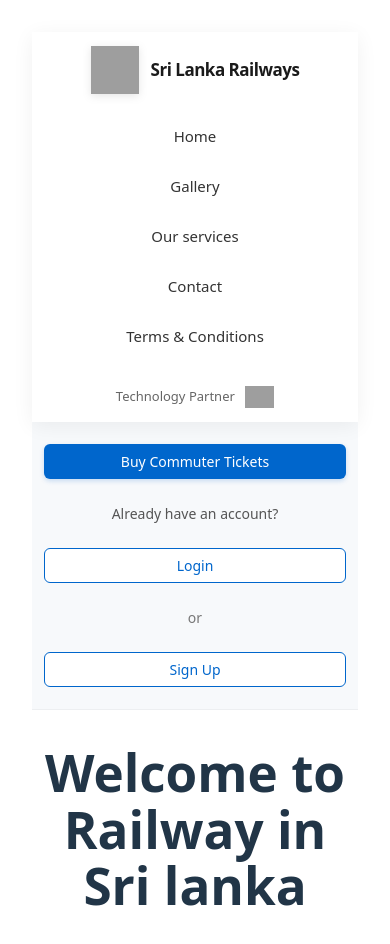
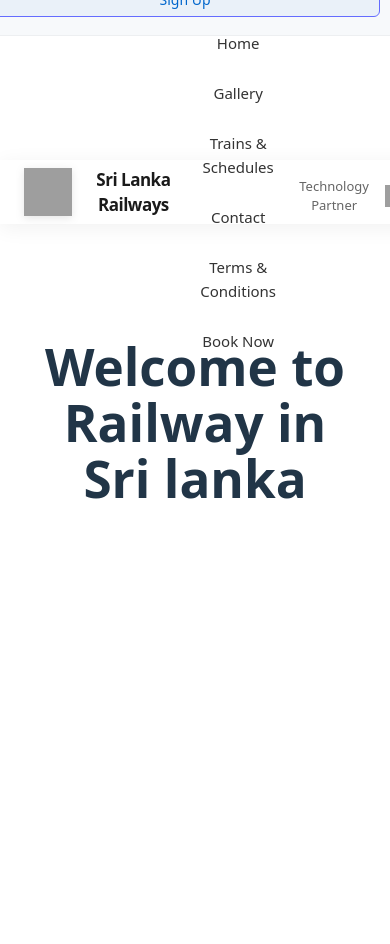
Before and after one commit to jayawickrma/TrainBooking-Frontend-React, a React (Vite) app: page / in a window 390 px wide. Shown: the top 944 px of the page. After the commit the page ends 844 px from the top, so only its background shows below. Built offline with nearby package versions, Linux system fonts and the light colour scheme; grey boxes are pictures that could not be loaded.

Commit message:
done navbar

```diff
--- a/src/CSS/Navbar.css
+++ b/src/CSS/Navbar.css
@@ -1,4 +1,21 @@
-/* Modern NavBar Container */
+/* Auth Bar */
+.auth-bar {
+    display: flex;
+    justify-content: flex-end;
+    align-items: center;
+    padding: 12px 24px;
+    background-color: #f7f9fb;
+    border-bottom: 1px solid rgba(0, 0, 0, 0.04);
+    position: fixed; /* Fixed position */
+    top: 0; /* Position at the top */
+    left: 10; /* Ensure it starts from the very left */
+    right: 0; /* Ensure it spans to the very right */
+    z-index: 999; /* Ensure it is below the navbar */
+    width: 100%; /* Ensure it spans the full width */
+    height: 15px;
+}
+
+/* Navbar Container */
 .navbar-container {
     display: flex;
     justify-content: space-between;
@@ -7,9 +24,13 @@
     padding: 16px 24px;
     box-shadow: 0 4px 20px rgba(0, 0, 0, 0.06);
     backdrop-filter: blur(10px);
-    position: sticky;
-    top: 0;
-    z-index: 1000;
+    position: fixed; /* Fixed position */
+    top: 42px; /* Position below the auth-bar */
+    left: 0; /* Ensure it starts from the very left */
+    right: 0; /* Ensure it spans to the very right */
+    z-index: 1000; /* Ensure it is above the auth-bar */
+    width: 100%; /* Ensure it spans the full width */
+    height: 32px;
 }
 
 /* Logo Section */
@@ -106,16 +127,7 @@
     filter: brightness(1.1);
 }
 
-/* Auth Bar */
-.auth-bar {
-    display: flex;
-    justify-content: flex-end;
-    align-items: center;
-    padding: 12px 24px;
-    background-color: #f7f9fb;
-    border-bottom: 1px solid rgba(0, 0, 0, 0.04);
-}
-
+/* Buttons in Auth Bar */
 .buy-tickets-btn {
     background-color: #0066cc;
     color: white;
@@ -191,18 +203,22 @@
 }
 
 /* Responsive styles */
-@media (max-width:
-        1024px) {
+@media (max-width: 1024px) {
     .navbar-menu {
         gap: 20px;
     }
 }
 
 @media (max-width: 900px) {
+    .auth-bar {
+        flex-direction: column;
+        padding: 10px;
+        gap: 10px;
+        top: 0;
+    }
+
     .navbar-container {
-        flex-direction: column;
-        padding: 14px;
-        gap: 14px;
+        top: 120px; /* Adjust based on the height of the auth-bar */
     }
 
     .navbar-menu {
@@ -216,19 +232,20 @@
         margin-top: 8px;
     }
 
-    .auth-bar {
-        flex-wrap: wrap;
-        justify-content: center;
-        gap: 12px;
-        padding: 14px;
-    }
-
     .buy-tickets-btn {
         margin-right: 12px;
     }
 }
 
 @media (max-width: 600px) {
+    .auth-bar {
+        top: 0;
+    }
+
+    .navbar-container {
+        top: 160px; /* Adjust based on the height of the auth-bar */
+    }
+
     .navbar-menu {
         flex-direction: column;
         text-align: center;
@@ -244,11 +261,6 @@
         width: 60%;
     }
 
-    .auth-bar {
-        flex-direction: column;
-        padding: 16px 12px;
-    }
-
     .buy-tickets-btn,
     .account-text,
     .login-btn,
--- a/src/Components/NavBar.tsx
+++ b/src/Components/NavBar.tsx
@@ -14,12 +14,8 @@
             name: 'Gallery',
             path: '/gallery'
         },
-        // {
-        //     name: 'History',
-        //     path: '/history'
-        // },
         {
-            name: 'Our services',
+            name: 'Trains & Schedules',
             path: '/services'
         },
         {
@@ -29,7 +25,11 @@
         {
             name: 'Terms & Conditions',
             path: '/rules'
-        }
+        },
+        {
+            name: 'Book Now',
+            path: '/booking'
+        },
     ];
 
     return (
@@ -60,7 +60,6 @@
             </div>
 
             <div className="auth-bar">
-                <button className="buy-tickets-btn">Buy Commuter Tickets</button>
                 <span className="account-text">Already have an account?</span>
                 <button className="login-btn">Login</button>
                 <span className="or-text">or</span>
```
